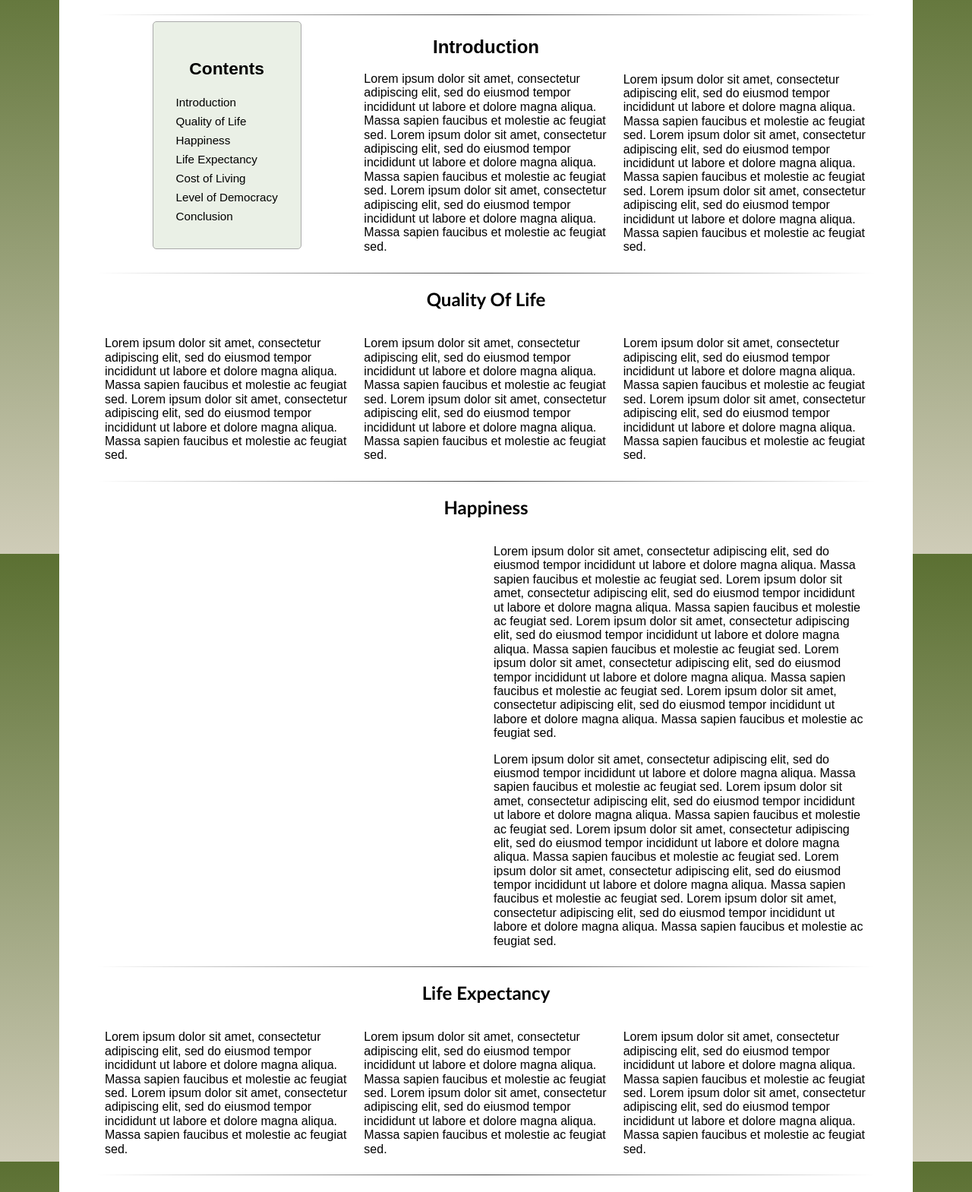
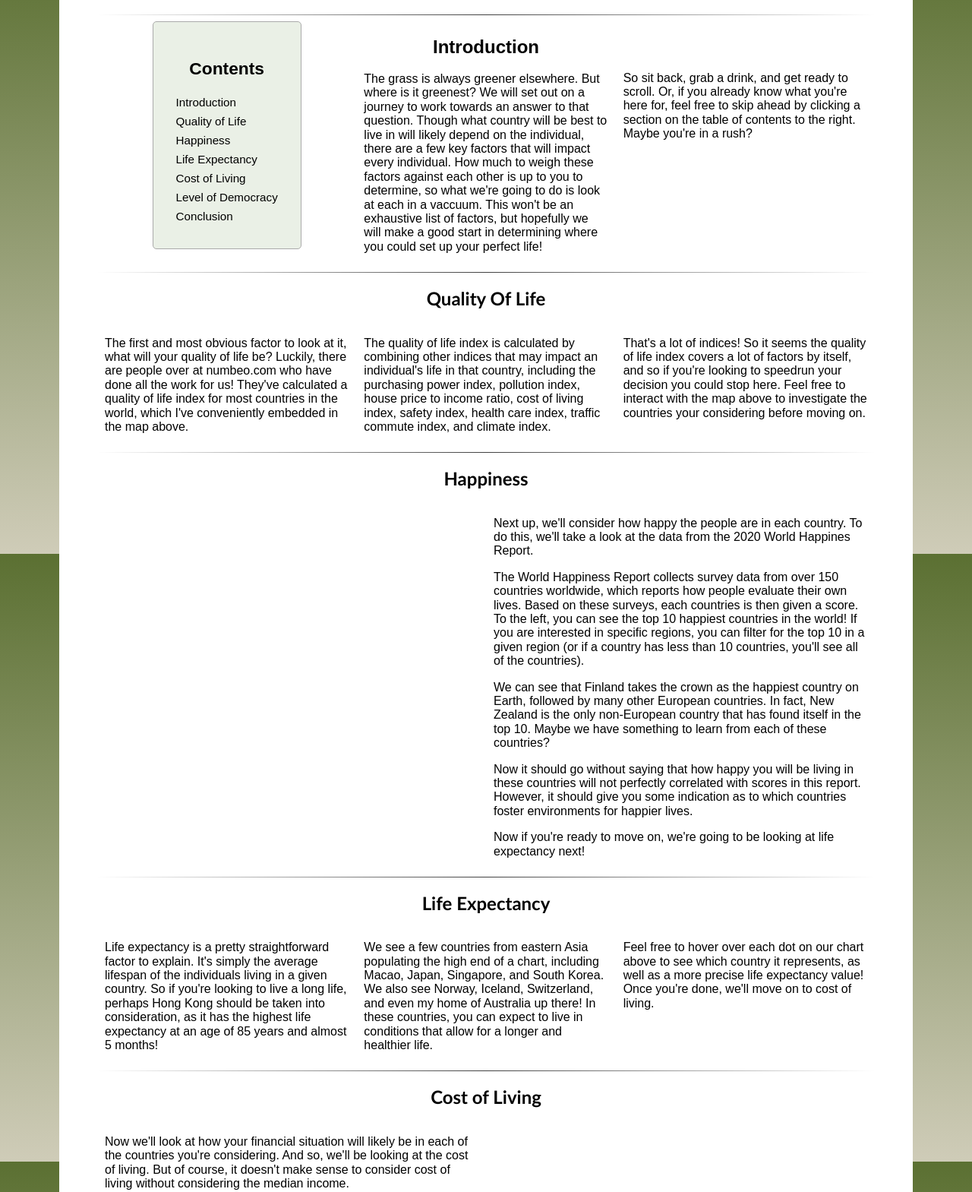
Before and after one commit to jber0020/FIT3179-Assignment-2, a plain HTML site: page index.html in a window 1280 px wide. Shown: the part 71-1640 px from the top of the page at 76% size. Drawn offline with nearby package versions, Linux system fonts and the light colour scheme; a script that the page names is missing.

Commit message:
Added more blog-style text, slight changes to charts

```diff
--- a/index.html
+++ b/index.html
@@ -50,16 +50,16 @@
             <div class="pure-u-1-3">
                 <h2 style="text-align: center;", id="introduction">Introduction</h2>
                 <p style="text-align: left; padding-left: 10px; padding-right: 10px;">
-                    Lorem ipsum dolor sit amet, consectetur adipiscing elit, sed do eiusmod tempor incididunt ut labore et dolore magna aliqua. Massa sapien faucibus et molestie ac feugiat sed.
-                    Lorem ipsum dolor sit amet, consectetur adipiscing elit, sed do eiusmod tempor incididunt ut labore et dolore magna aliqua. Massa sapien faucibus et molestie ac feugiat sed.
-                    Lorem ipsum dolor sit amet, consectetur adipiscing elit, sed do eiusmod tempor incididunt ut labore et dolore magna aliqua. Massa sapien faucibus et molestie ac feugiat sed.
+                    The grass is always greener elsewhere. But where is it greenest? We will set out on a journey to work towards an answer to that question. Though what country will be best to
+                    live in will likely depend on the individual, there are a few key factors that will impact every individual. How much to weigh these factors against each other is up to you
+                    to determine, so what we're going to do is look at each in a vaccuum. This won't be an exhaustive list of factors, but hopefully we will make a good start in determining where
+                    you could set up your perfect life!
                 </p>
             </div>
             <div class="pure-u-1-3">
-                <p style="text-align: left; padding-top: 52px; padding-left: 10px; padding-right: 10px;">
-                    Lorem ipsum dolor sit amet, consectetur adipiscing elit, sed do eiusmod tempor incididunt ut labore et dolore magna aliqua. Massa sapien faucibus et molestie ac feugiat sed.
-                    Lorem ipsum dolor sit amet, consectetur adipiscing elit, sed do eiusmod tempor incididunt ut labore et dolore magna aliqua. Massa sapien faucibus et molestie ac feugiat sed.
-                    Lorem ipsum dolor sit amet, consectetur adipiscing elit, sed do eiusmod tempor incididunt ut labore et dolore magna aliqua. Massa sapien faucibus et molestie ac feugiat sed.
+                <p style="text-align: left; padding-top: 50px; padding-left: 10px; padding-right: 10px;">
+                    So sit back, grab a drink, and get ready to scroll. Or, if you already know what you're here for, feel free to skip ahead by clicking a section on the table of
+                    contents to the right. Maybe you're in a rush?
                 </p>
             </div>
         </div>
@@ -78,20 +78,20 @@
          <div class="pure-g">
             <div class="pure-u-1-3">
                 <p>
-                    Lorem ipsum dolor sit amet, consectetur adipiscing elit, sed do eiusmod tempor incididunt ut labore et dolore magna aliqua. Massa sapien faucibus et molestie ac feugiat sed.
-                    Lorem ipsum dolor sit amet, consectetur adipiscing elit, sed do eiusmod tempor incididunt ut labore et dolore magna aliqua. Massa sapien faucibus et molestie ac feugiat sed.
+                    The first and most obvious factor to look at it, what will your quality of life be? Luckily, there are people over at <a href="https://www.numbeo.com">numbeo.com</a> who have done all
+                    the work for us! They've calculated a quality of life index for most countries in the world, which I've conveniently embedded in the map above.
                 </p>
             </div>
             <div class="pure-u-1-3">
                 <p>
-                    Lorem ipsum dolor sit amet, consectetur adipiscing elit, sed do eiusmod tempor incididunt ut labore et dolore magna aliqua. Massa sapien faucibus et molestie ac feugiat sed.
-                    Lorem ipsum dolor sit amet, consectetur adipiscing elit, sed do eiusmod tempor incididunt ut labore et dolore magna aliqua. Massa sapien faucibus et molestie ac feugiat sed.
+                    The quality of life index is calculated by combining other indices that may impact an individual's life in that country, including the purchasing power index, pollution index,
+                    house price to income ratio, cost of living index, safety index, health care index, traffic commute index, and climate index.
                 </p>
             </div>
             <div class="pure-u-1-3">
                 <p>
-                    Lorem ipsum dolor sit amet, consectetur adipiscing elit, sed do eiusmod tempor incididunt ut labore et dolore magna aliqua. Massa sapien faucibus et molestie ac feugiat sed.
-                    Lorem ipsum dolor sit amet, consectetur adipiscing elit, sed do eiusmod tempor incididunt ut labore et dolore magna aliqua. Massa sapien faucibus et molestie ac feugiat sed.
+                    That's a lot of indices! So it seems the quality of life index covers a lot of factors by itself, and so if you're looking to speedrun your decision you could stop here. Feel free to interact with the map
+                    above to investigate the countries your considering before moving on.
                 </p>
             </div>
         </div>
@@ -112,19 +112,25 @@
         </div>
         <div class="pure-u-1-2">
                 <p>
-                    Lorem ipsum dolor sit amet, consectetur adipiscing elit, sed do eiusmod tempor incididunt ut labore et dolore magna aliqua. Massa sapien faucibus et molestie ac feugiat sed.
-                    Lorem ipsum dolor sit amet, consectetur adipiscing elit, sed do eiusmod tempor incididunt ut labore et dolore magna aliqua. Massa sapien faucibus et molestie ac feugiat sed.
-                    Lorem ipsum dolor sit amet, consectetur adipiscing elit, sed do eiusmod tempor incididunt ut labore et dolore magna aliqua. Massa sapien faucibus et molestie ac feugiat sed.
-                    Lorem ipsum dolor sit amet, consectetur adipiscing elit, sed do eiusmod tempor incididunt ut labore et dolore magna aliqua. Massa sapien faucibus et molestie ac feugiat sed.
-                    Lorem ipsum dolor sit amet, consectetur adipiscing elit, sed do eiusmod tempor incididunt ut labore et dolore magna aliqua. Massa sapien faucibus et molestie ac feugiat sed.
+                    Next up, we'll consider how happy the people are in each country. To do this, we'll take a look at the data from the 2020 <a href="https://worldhappiness.report">World Happines Report</a>.
                 </p>
                 <p>
-                    Lorem ipsum dolor sit amet, consectetur adipiscing elit, sed do eiusmod tempor incididunt ut labore et dolore magna aliqua. Massa sapien faucibus et molestie ac feugiat sed.
-                    Lorem ipsum dolor sit amet, consectetur adipiscing elit, sed do eiusmod tempor incididunt ut labore et dolore magna aliqua. Massa sapien faucibus et molestie ac feugiat sed.
-                    Lorem ipsum dolor sit amet, consectetur adipiscing elit, sed do eiusmod tempor incididunt ut labore et dolore magna aliqua. Massa sapien faucibus et molestie ac feugiat sed.
-                    Lorem ipsum dolor sit amet, consectetur adipiscing elit, sed do eiusmod tempor incididunt ut labore et dolore magna aliqua. Massa sapien faucibus et molestie ac feugiat sed.
-                    Lorem ipsum dolor sit amet, consectetur adipiscing elit, sed do eiusmod tempor incididunt ut labore et dolore magna aliqua. Massa sapien faucibus et molestie ac feugiat sed.
+                    The World Happiness Report collects survey data from over 150 countries worldwide, which reports how people evaluate their own lives. Based on these surveys, each countries is then
+                    given a score. To the left, you can see the top 10 happiest countries in the world! If you are interested in specific regions, you can filter for the top 10 in a given region (or
+                    if a country has less than 10 countries, you'll see all of the countries).
                 </p>
+                <p>
+                    We can see that Finland takes the crown as the happiest country on Earth, followed by many other European countries. In fact, New Zealand is the only non-European country
+                    that has found itself in the top 10. Maybe we have something to learn from each of these countries?
+                </p>
+                <p>
+                    Now it should go without saying that how happy you will be living in these countries will not perfectly correlated with scores in this report.
+                    However, it should give you some indication as to which countries foster environments for happier lives.
+                </p>
+                <p>
+                    Now if you're ready to move on, we're going to be looking at life expectancy next!
+                </p>
+
         </div>
         </div>
 
@@ -144,20 +150,20 @@
         <div class="pure-g">
             <div class="pure-u-1-3">
                 <p>
-                    Lorem ipsum dolor sit amet, consectetur adipiscing elit, sed do eiusmod tempor incididunt ut labore et dolore magna aliqua. Massa sapien faucibus et molestie ac feugiat sed.
-                    Lorem ipsum dolor sit amet, consectetur adipiscing elit, sed do eiusmod tempor incididunt ut labore et dolore magna aliqua. Massa sapien faucibus et molestie ac feugiat sed.
+                    Life expectancy is a pretty straightforward factor to explain. It's simply the average lifespan of the individuals living in a given country.
+                    So if you're looking to live a long life, perhaps Hong Kong should be taken into consideration, as it has the highest life expectancy at an age of 85 years and almost 5 months!
                 </p>
             </div>
             <div class="pure-u-1-3">
                 <p>
-                    Lorem ipsum dolor sit amet, consectetur adipiscing elit, sed do eiusmod tempor incididunt ut labore et dolore magna aliqua. Massa sapien faucibus et molestie ac feugiat sed.
-                    Lorem ipsum dolor sit amet, consectetur adipiscing elit, sed do eiusmod tempor incididunt ut labore et dolore magna aliqua. Massa sapien faucibus et molestie ac feugiat sed.
+                    We see a few countries from eastern Asia populating the high end of a chart, including Macao, Japan, Singapore, and South Korea. We also see Norway, Iceland, Switzerland, and even
+                    my home of Australia up there! In these countries, you can expect to live in conditions that allow for a longer and healthier life.
                 </p>
             </div>
             <div class="pure-u-1-3">
                 <p>
-                    Lorem ipsum dolor sit amet, consectetur adipiscing elit, sed do eiusmod tempor incididunt ut labore et dolore magna aliqua. Massa sapien faucibus et molestie ac feugiat sed.
-                    Lorem ipsum dolor sit amet, consectetur adipiscing elit, sed do eiusmod tempor incididunt ut labore et dolore magna aliqua. Massa sapien faucibus et molestie ac feugiat sed.
+                    Feel free to hover over each dot on our chart above to see which country it represents, as well as a more precise life expectancy value! Once you're done, we'll move on to cost
+                    of living.
                 </p>
             </div>
         </div>
@@ -168,12 +174,22 @@
         <div class="pure-g">
             <div class="pure-u-1-2">
                 <p>
-                    Lorem ipsum dolor sit amet, consectetur adipiscing elit, sed do eiusmod tempor incididunt ut labore et dolore magna aliqua. Massa sapien faucibus et molestie ac feugiat sed.
-                    Lorem ipsum dolor sit amet, consectetur adipiscing elit, sed do eiusmod tempor incididunt ut labore et dolore magna aliqua. Massa sapien faucibus et molestie ac feugiat sed.
-                    Lorem ipsum dolor sit amet, consectetur adipiscing elit, sed do eiusmod tempor incididunt ut labore et dolore magna aliqua. Massa sapien faucibus et molestie ac feugiat sed.
-                    Lorem ipsum dolor sit amet, consectetur adipiscing elit, sed do eiusmod tempor incididunt ut labore et dolore magna aliqua. Massa sapien faucibus et molestie ac feugiat sed.
-                    Lorem ipsum dolor sit amet, consectetur adipiscing elit, sed do eiusmod tempor incididunt ut labore et dolore magna aliqua. Massa sapien faucibus et molestie ac feugiat sed.
-                    Lorem ipsum dolor sit amet, consectetur adipiscing elit, sed do eiusmod tempor incididunt ut labore et dolore magna aliqua. Massa sapien faucibus et molestie ac feugiat sed.
+                    Now we'll look at how your financial situation will likely be in each of the countries you're considering. And so, we'll be looking at the cost of living. But of course,
+                    it doesn't make sense to consider cost of living without considering the median income.
+                </p>
+                <p>
+                    The Cost of Living Index was calculated by <a href="https://www.numbeo.com">numbeo.com</a>, and is calculated in comparison to the cost of living in New York City (NYC), USA.
+                    An index of 100 indicates that the cost of living is roughly the same of that in NYC, whereas an index of 120 indicates that a country's cost of living is about 20% more than
+                    that of NYC. The factors in calculating this index include a groceries index, a restaurants index, and a local purchasing power index.
+                </p>
+                <p>
+                    The median income is a metric used to calculate the midpoint of a country's income distribution. Half of a contry's population earns more than the median income, and half earns
+                    less. The median statistic is more resistant to outliers than the mean, and so we've opted to use median income instead of a mean statistic such as GDP as this will more accurately
+                    describe the conditions of the general population. It is important to note that the median income is calculated in a theoretical "international dollar" currency, which is not
+                    equivalent to any real world currency.
+                </p>
+                <p>
+                    To the right I've plotted various countries on a graph to represent both of these statistics. Hover over a point to discover which country it is!
                 </p>
             </div>
             <div class="pure-u-1-2">
@@ -205,19 +221,20 @@
             </div>
             <div class="pure-u-1-2">
                 <p>
-                    Lorem ipsum dolor sit amet, consectetur adipiscing elit, sed do eiusmod tempor incididunt ut labore et dolore magna aliqua. Massa sapien faucibus et molestie ac feugiat sed.
-                    Lorem ipsum dolor sit amet, consectetur adipiscing elit, sed do eiusmod tempor incididunt ut labore et dolore magna aliqua. Massa sapien faucibus et molestie ac feugiat sed.
-                    Lorem ipsum dolor sit amet, consectetur adipiscing elit, sed do eiusmod tempor incididunt ut labore et dolore magna aliqua. Massa sapien faucibus et molestie ac feugiat sed.
+                    It is important that as a citizen of a country, you have a say in the decisions that matter. It is well known that democracy is an important part of civilisation, and so
+                    I've plotted the 10 most egalitarian democratic countries in 2021, and their given indices over the years.
                 </p>
                 <p>
-                    Lorem ipsum dolor sit amet, consectetur adipiscing elit, sed do eiusmod tempor incididunt ut labore et dolore magna aliqua. Massa sapien faucibus et molestie ac feugiat sed.
-                    Lorem ipsum dolor sit amet, consectetur adipiscing elit, sed do eiusmod tempor incididunt ut labore et dolore magna aliqua. Massa sapien faucibus et molestie ac feugiat sed.
-                    Lorem ipsum dolor sit amet, consectetur adipiscing elit, sed do eiusmod tempor incididunt ut labore et dolore magna aliqua. Massa sapien faucibus et molestie ac feugiat sed.
+                    The democratic index (sourced from <a href="https://ourworldindata.org/democracy">ourworldindata.org</a>) is calculated based on the expert assessments by V-Dem.
+                    It takes into account voting rights, freedom and fairness of elections, freedoms of association and expression, as well as the extent to which the protection of rights,
+                    access to power, and distribution of resources is equal. It is on a scale from 0 to 1, with 0 best least democratic and 1 being most democratic.
                 </p>
                 <p>
-                    Lorem ipsum dolor sit amet, consectetur adipiscing elit, sed do eiusmod tempor incididunt ut labore et dolore magna aliqua. Massa sapien faucibus et molestie ac feugiat sed.
-                    Lorem ipsum dolor sit amet, consectetur adipiscing elit, sed do eiusmod tempor incididunt ut labore et dolore magna aliqua. Massa sapien faucibus et molestie ac feugiat sed.
-                    Lorem ipsum dolor sit amet, consectetur adipiscing elit, sed do eiusmod tempor incididunt ut labore et dolore magna aliqua. Massa sapien faucibus et molestie ac feugiat sed.
+                   If you're having a hard time reading the chart, you can select a country in the legend to highlight it on the chart. If you wish to see what these values were further in
+                   past, using the "Min. Year" selecter.
+                </p>
+                <p>
+                    On our chart we see that Denmark has taken 1st place in 2021, followed by Norway, then Sweden. If you want your voice to be heard, maybe consider one of these countries.
                 </p>
             </div>
         </div>
--- a/js/cost.vg.json
+++ b/js/cost.vg.json
@@ -6,7 +6,7 @@
     "config": {"font": "Trebuchet MS"},
     "width": "container",
     "title": {"fontSize": 14, "text": "Lower is Better, Further Right is Better"},
-    "height": 300,
+    "height": 400,
     "transform": [
         {
             "lookup": "Country",
--- a/js/democracy.vg.json
+++ b/js/democracy.vg.json
@@ -14,7 +14,7 @@
             "bind": {
                 "input": "range",
                 "min": 1900,
-                "max": 2021,
+                "max": 2020,
                 "step": 1,
                 "name": "Min. Year: "
             }
@@ -22,7 +22,7 @@
     ],
     "transform": [
         {"filter": "datum.Year >= year_filter"},
-        {"filter": {"field": "Entity", "oneOf": ["United States", "Canada", "United Kingdom", "Australia", "New Zealand", "Japan", "Germany", "France", "South Korea"]}}
+        {"filter": {"field": "Entity", "oneOf": ["Denmark", "Norway", "Sweden", "Switzerland", "Luxembourg", "Belgium", "Costa Rica", "Germany", "Estonia", "Ireland"]}}
     ],
     "layer": [
         {
@@ -30,7 +30,7 @@
                 "type": "line"
             },
             "encoding": {
-                "x": {"field": "Year", "type": "quantitative"},
+                "x": {"field": "Year", "type": "quantitative", "axis": {"format": "d"}},
                 "y" :{"field": "egaldem_vdem_owid", "type": "quantitative", "title": "Democratic Index", "scale": {"zero":false}},
                 "color": {"field": "Entity", "scale": {"scheme": "category20b"}, "title": "Country", "legend": {"title": "Select a Country"}},
                 "opacity": {"condition": {
--- a/js/happiness.vg.json
+++ b/js/happiness.vg.json
@@ -42,7 +42,8 @@
             "height": 550,
             "mark": {"type": "bar", "cornerRadius": 5, "color": "#84A98C"},
             "encoding": {
-                "x": {"field": "Ladder score", "type": "quantitative", "title": "Score"},
+                "x": {"field": "Ladder score", "type": "quantitative", "title": "Score",
+                      "scale": {"domain": [0, 8]}},
                 "y": {"field": "Country name", "type": "nominal",
                       "sort": {"field": "Ladder Score", "order": "descending"},
                       "title": " "},
```
